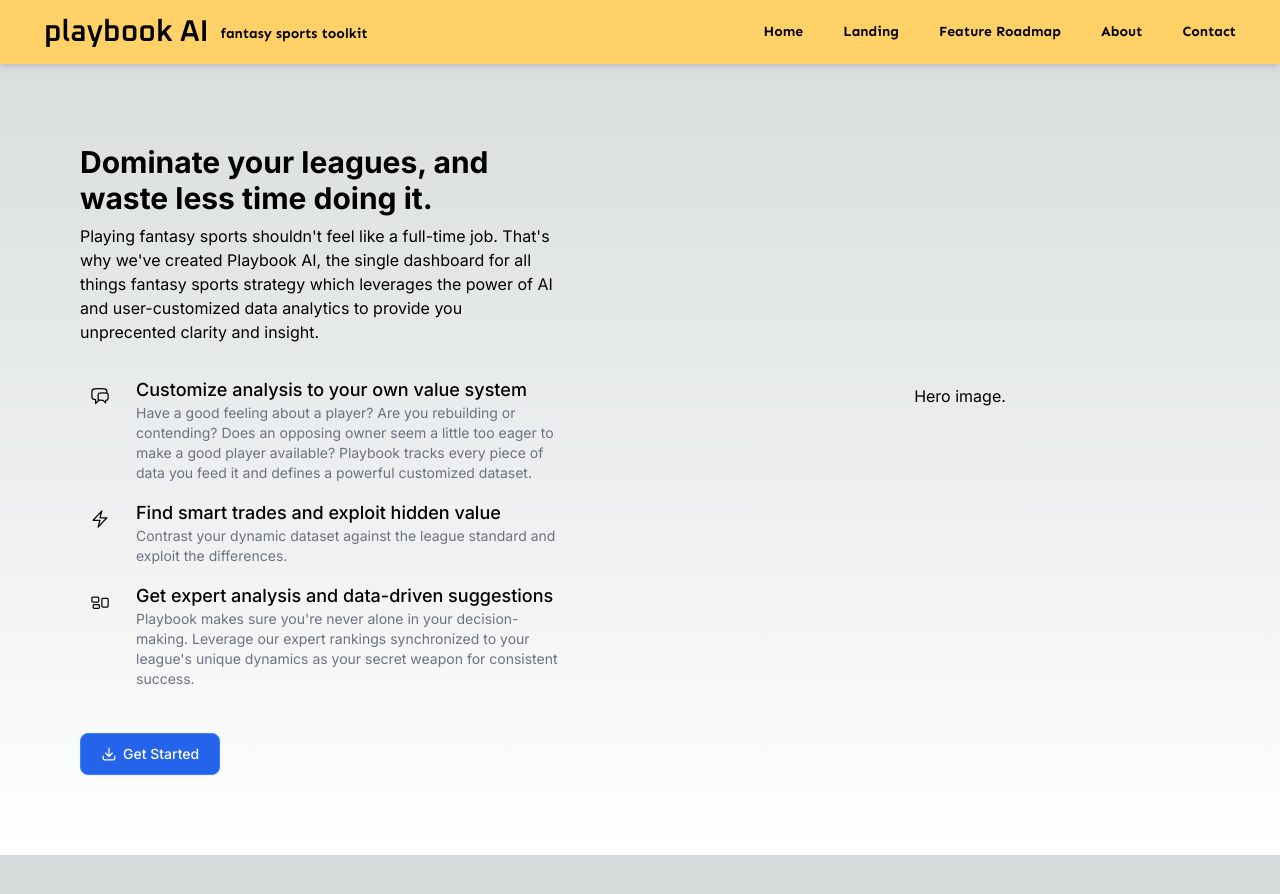
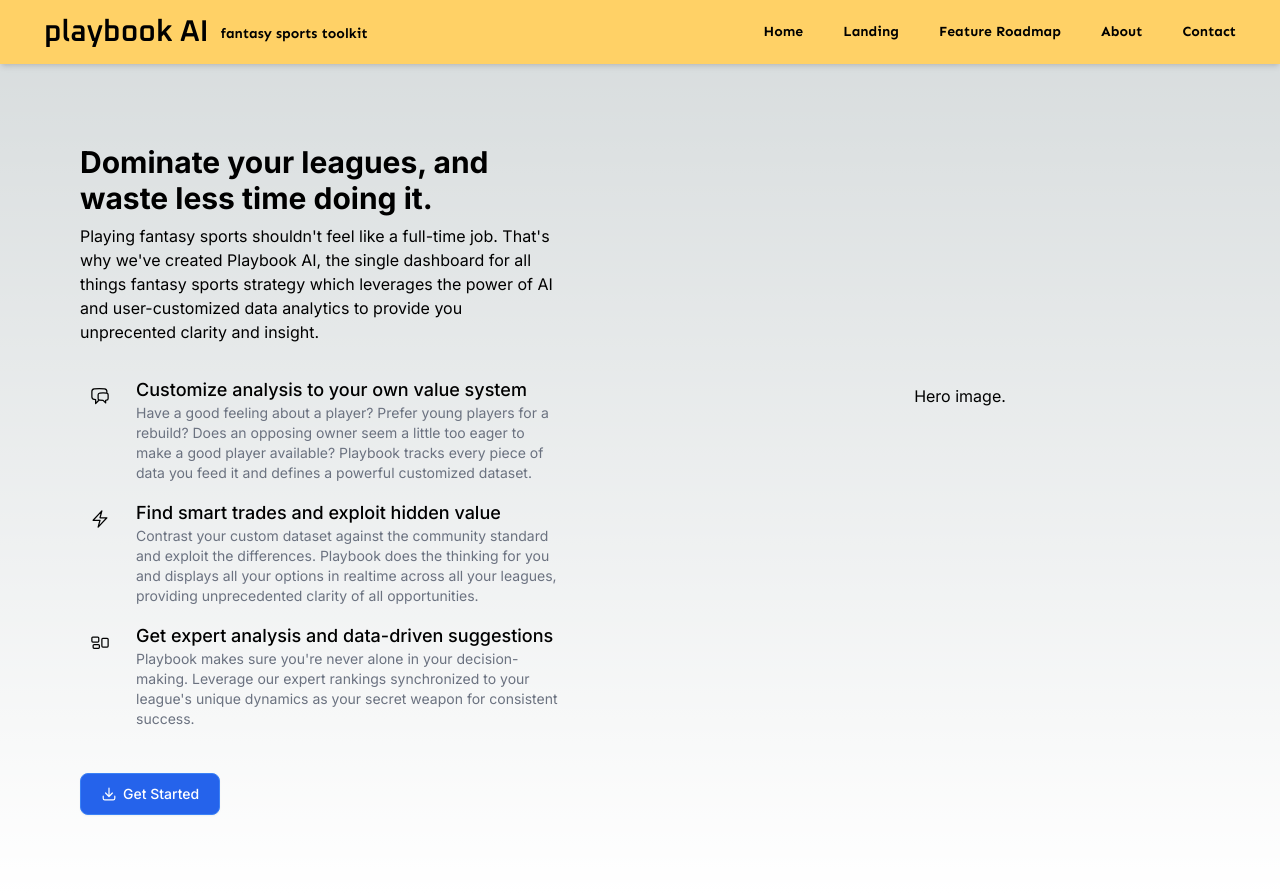
Before and after one commit to austindreosch/playbook-ai, a Next.js app: page /landing in a window 1280 px wide. Before the commit the page ends 855 px from the top, so only its background shows below. Built offline with nearby package versions, Linux system fonts and the light colour scheme.

Commit message:
Update page.js

```diff
--- a/app/landing/page.js
+++ b/app/landing/page.js
@@ -17,7 +17,7 @@ export default function Page(){
                             </div>
                             <div class="flex-1">
                                 <h4 class="text-lg font-medium leading-normal">Customize analysis to your own value system</h4>
-                                <p class="text-gray-500 text-sm">Have a good feeling about a player? Are you rebuilding or contending? Does an opposing owner seem a little too eager to make a good player available? Playbook tracks every piece of data you feed it and defines a powerful customized dataset.</p>
+                                <p class="text-gray-500 text-sm">Have a good feeling about a player? Prefer young players for a rebuild? Does an opposing owner seem a little too eager to make a good player available? Playbook tracks every piece of data you feed it and defines a powerful customized dataset.</p>
                             </div>
                             </li>
                             <li class="flex gap-4">
@@ -28,7 +28,7 @@ export default function Page(){
                             </div>
                             <div class="flex-1">
                                 <h4 class="text-lg font-medium leading-normal">Find smart trades and exploit hidden value</h4>
-                                <p class="text-gray-500 text-sm">Contrast your dynamic dataset against the league standard and exploit the differences.  </p>
+                                <p class="text-gray-500 text-sm">Contrast your custom dataset against the community standard and exploit the differences. Playbook does the thinking for you and displays all your options in realtime across all your leagues, providing unprecedented clarity of all opportunities. </p>
                             </div>
                             </li>
                             <li class="flex gap-4">
```
